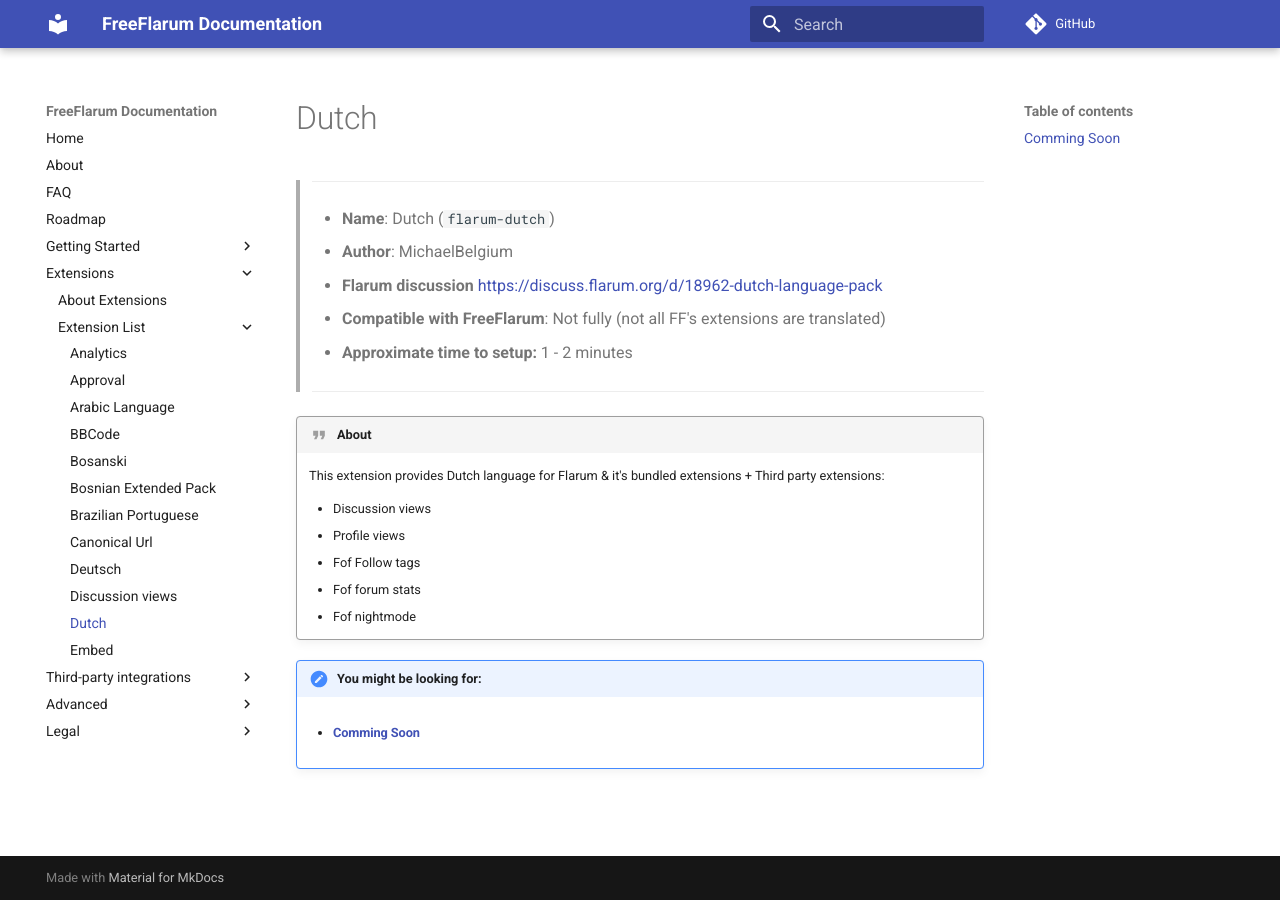
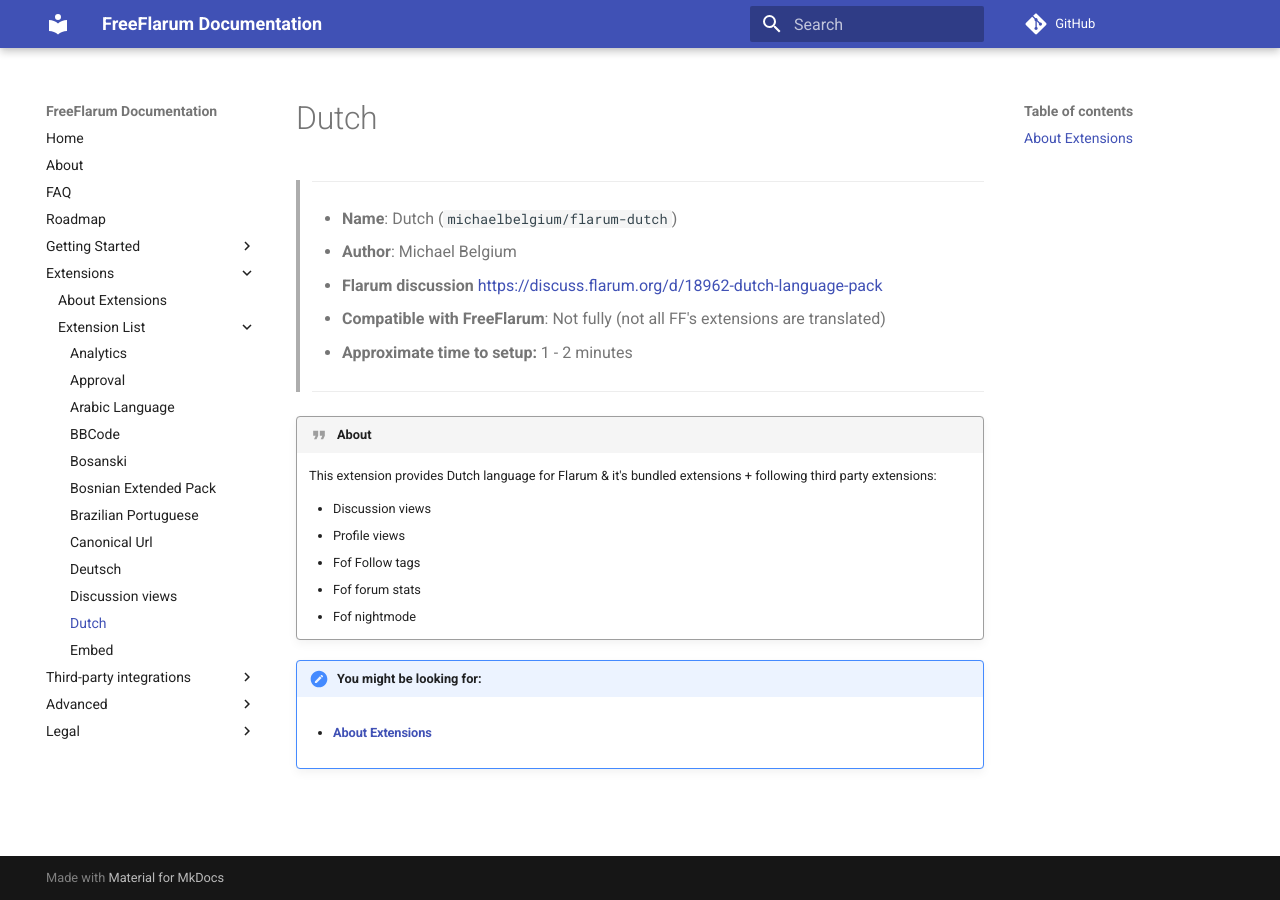
Before and after one commit to FreeFlarum/freeflarum.com, an MkDocs documentation site: the page built from docs/howto/extensions/Dutch.md, in a window 1280 px wide. Built offline with MkDocs 1.6.1 and Material for MkDocs 9.7.7, drawn with Linux system fonts in a browser that asks for light colours; comment, search, counter and statistics services are not loaded.

Commit message:
Update Dutch.md

```diff
--- a/docs/howto/extensions/Dutch.md
+++ b/docs/howto/extensions/Dutch.md
@@ -1,6 +1,6 @@
 > ---
-> - **Name**: Dutch (`flarum-dutch`)
-> - **Author**: MichaelBelgium
+> - **Name**: Dutch (`michaelbelgium/flarum-dutch`)
+> - **Author**: Michael Belgium
 > - **Flarum discussion** [https://discuss.flarum.org/d/18962-dutch-language-pack](https://discuss.flarum.org/d/18962-dutch-language-pack)
 > - **Compatible with FreeFlarum**: Not fully (not all FF's extensions are translated)
 > - **Approximate time to setup:** 1 - 2 minutes
@@ -8,7 +8,7 @@
 > ---
 
 !!! quote "About"
-    This extension provides Dutch language for Flarum & it's bundled extensions + Third party extensions:
+    This extension provides Dutch language for Flarum & it's bundled extensions + following third party extensions:
 
     - Discussion views
     - Profile views
@@ -17,4 +17,4 @@
     - Fof nightmode
 
 !!! note "You might be looking for:"
-    - #### **[Comming Soon]()**
+    - #### **[About Extensions](https://www.freeflarum.com/docs/howto/extensions/About-Extensions/)**
```
